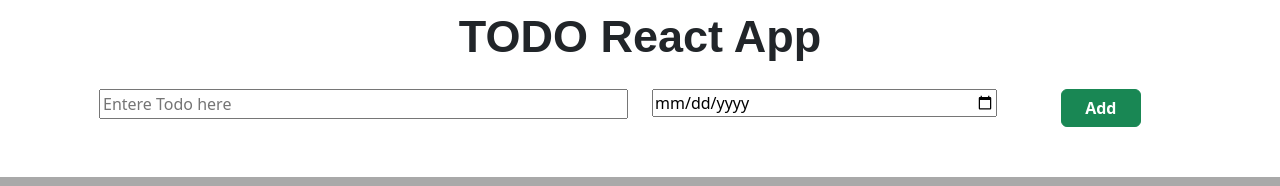
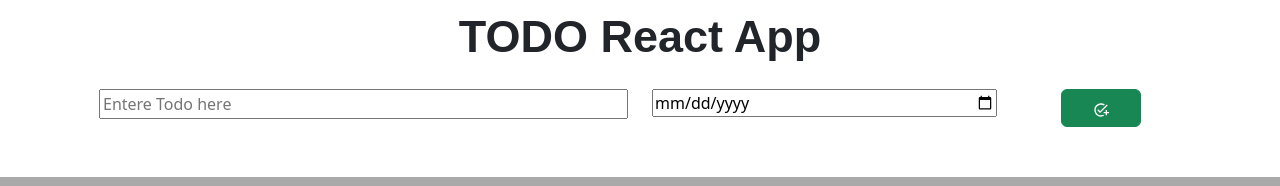
Before and after one commit to RehanDilawar/react-course, a React (Vite) app in the folder Projects/6-todo-app-version-3/: page / in a window 1280 px wide. Shown: the top 186 px of the page. Built offline with nearby package versions, Linux system fonts and the light colour scheme.

Commit message:
React Icons Library

```diff
--- a/Projects/6-todo-app-version-3/package.json
+++ b/Projects/6-todo-app-version-3/package.json
@@ -12,7 +12,8 @@
   "dependencies": {
     "bootstrap": "^5.3.8",
     "react": "^19.2.7",
-    "react-dom": "^19.2.7"
+    "react-dom": "^19.2.7",
+    "react-icons": "^5.7.0"
   },
   "devDependencies": {
     "@eslint/js": "^10.0.1",
--- a/Projects/6-todo-app-version-3/src/App.jsx
+++ b/Projects/6-todo-app-version-3/src/App.jsx
@@ -1,6 +1,6 @@
 import AppName from "./components/AppName";
 import AddTodo from "./components/AddTodo";
-import TodoItems from "./components/todoItems";
+import TodoItems from "./components/TodoItems";
 import "./App.css";
 import { useState } from "react";
 import WelcomeMessage from "./components/WelcomeMessage";
@@ -21,7 +21,6 @@ function App() {
   // ];
   const [todoItems, setTodoItems] = useState([]);
   const handleNewItem = (itemName, itemDueDate) => {
-    console.log(`New item added :${itemName} and Date: ${itemDueDate}`);
     const newTodoItems = [
       ...todoItems,
       { name: itemName, dueDate: itemDueDate },
@@ -29,9 +28,8 @@ function App() {
     setTodoItems(newTodoItems)
   };
   const handleDeleteItem=(todoItemName)=>{
-    const newTodoItems=todoItems.filter(item=> item.name !== todoItemName)
+      const newTodoItems=todoItems.filter(item=> item.name !== todoItemName)
     setTodoItems(newTodoItems)
-    console.log(`Item deleted : ${todoItemName}`)
   }
   return (
     <center className="todo-container">
--- a/Projects/6-todo-app-version-3/src/components/AddTodo.jsx
+++ b/Projects/6-todo-app-version-3/src/components/AddTodo.jsx
@@ -1,4 +1,5 @@
 import { useState } from "react";
+import { MdAddTask } from "react-icons/md";
 function AddTodo({ onNewItem }) {
   const [todoName, settodoName] = useState("");
   const [dueDate, setDueDate] = useState("");
@@ -32,7 +33,7 @@ function AddTodo({ onNewItem }) {
             className="btn btn-success kg-button"
             onClick={handleAddButtonClicked}
           >
-            <b>Add</b>
+            <MdAddTask />
           </button>
         </div>
       </div>
--- a/Projects/6-todo-app-version-3/src/components/TodoItem.jsx
+++ b/Projects/6-todo-app-version-3/src/components/TodoItem.jsx
@@ -1,3 +1,4 @@
+import { MdAutoDelete } from "react-icons/md";
 function TodoItem({TodoName, TodoDate, onDeleteClick}){
   return(
     <div className="container kg-row">
@@ -8,7 +9,7 @@ function TodoItem({TodoName, TodoDate, onDeleteClick}){
           <button type="button" className="btn btn-danger kg-button"
           onClick={()=>onDeleteClick(TodoName)}
           >
-            <b>Delete</b>
+            <MdAutoDelete />
           </button>
         </div>
       </div>
--- a/Projects/6-todo-app-version-3/src/components/TodoItems.jsx
+++ b/Projects/6-todo-app-version-3/src/components/TodoItems.jsx
@@ -4,7 +4,7 @@ const TodoItems = ({ todoItems, onDeleteClick }) => {
   return (
     <div className={css.itemsContainer}>
       {todoItems.map((item) => (
-        <TodoItem TodoDate={item.dueDate} TodoName={item.name} onDeleteClick={onDeleteClick}></TodoItem>
+        <TodoItem TodoDate={item.dueDate} TodoName={item.name} onDeleteClick={onDeleteClick} key={item.name}></TodoItem>
       ))}
     </div>
   );
```
Also changed, not shown: 1 other file (tests, documents, lock files or other folders).
